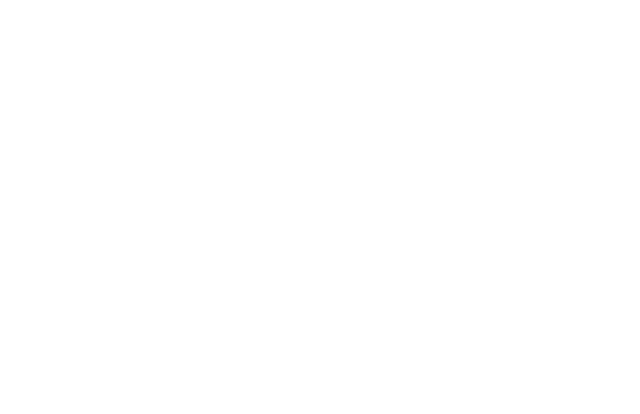
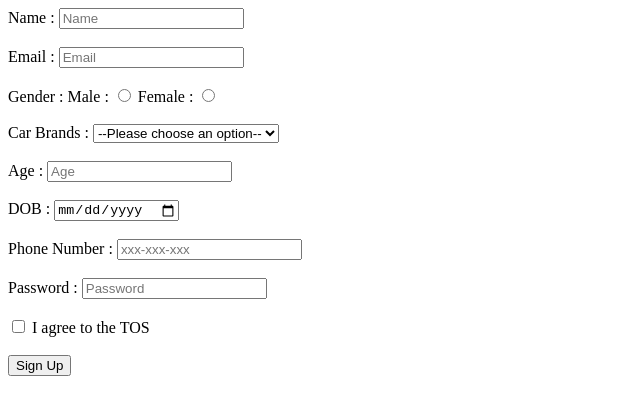
Before and after one commit to acciojob/signup-form-car-diamehta23, a website: page main.html in a window 1280 px wide. Shown: the whole page, without its empty margins (0-640 px from the left). Drawn offline with Linux system fonts and the light colour scheme.

Commit message:
created a submission

```diff
--- a/main.html
+++ b/main.html
@@ -7,9 +7,54 @@
 </head>
 
 <body>
-	<!-- the entire body must be written by student -->
-    <script type="text/javascript" src="./script.js">
-</script>
+
+<form method="post">
+	<lable for="name">
+	Name : <input type="text" id="name" placeholder="Name" required>
+	</lable>
+	<br><br>
+		<lable for="email">
+		Email : <input type="email" id="email" placeholder="Email" required>
+	</lable>
+	<br><br>
+		<lable for="gender">
+		Gender :
+			Male : <input type="radio" id="gender_m" placeholder="-" name="gender"required>
+			Female : <input type="radio" id="gender_f" placeholder="-"name="gender" required>
+	</lable>
+	<br><br>
+		<lable for="car_brands">
+			Car Brands : <select id="cars" required>
+				<option value="">--Please choose an option--</option>
+				<option value="BMW">BMW</option>
+				<option value="Tata">Tata Company</option>
+				<option value="Tesla">Tesla</option>
+				<option value="Bugati">Bugati</option>
+			</select>
+	</lable>
+	<br><br>
+		<lable for="age">
+		Age : <input type="number" id="age" placeholder="Age" required>
+	</lable>
+	<br><br>
+		<lable for="dob">
+		DOB : <input type="Date" id="dob" placeholder="-" required>
+	</lable>
+	<br><br>
+		<lable for="phoneno">
+		Phone Number : <input type="Tel" id="tel" placeholder="xxx-xxx-xxx">
+	</lable>
+	<br><br>
+		<lable for="pass">
+		Password : <input type="password" id="password" placeholder="Password" required>
+	</lable>
+	<br><br>
+		<lable for="tos">
+		<input type="checkbox" id="tos" placeholder="-" required> I agree to the TOS
+	</lable>
+	<br><br>
+	<button type="submit">Sign Up</button>
+</form>
 
 </body>
 
```
